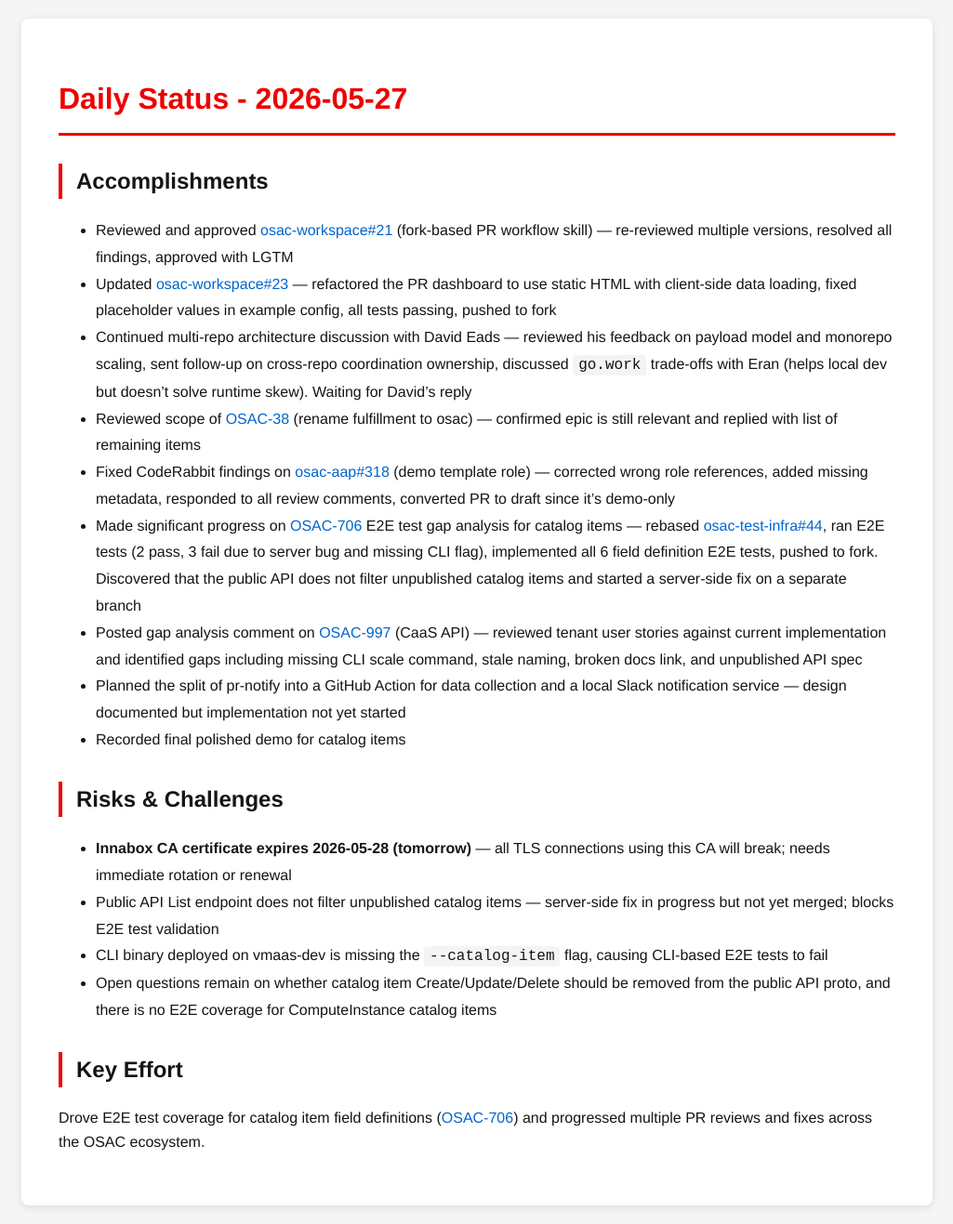
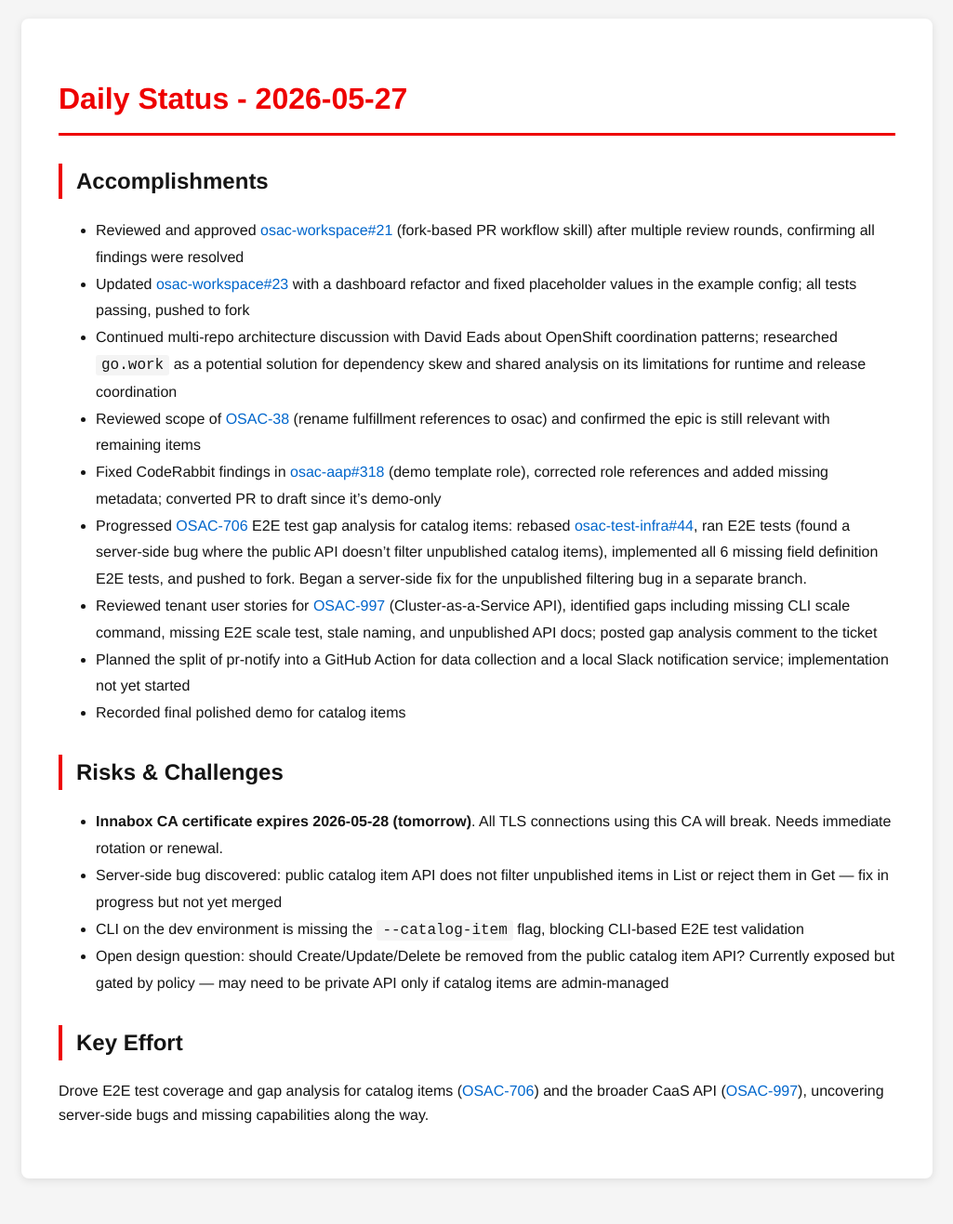
Before and after one commit to tzvatot/daily-status, a Jekyll site: the page built from 2026-05-27.md, in a window 1280 px wide. Shown: the whole page at 93% size, without its empty margins (127-1152 px from the left). Built offline with Jekyll 4.4.1, drawn with Linux system fonts in a browser that asks for light colours; after the commit the page ends 1288 px from its top, so only the background shows below that.

Commit message:
Daily status update - 2026-05-27

```diff
--- a/2026-05-27.md
+++ b/2026-05-27.md
@@ -7,21 +7,21 @@ date: 2026-05-27
 # Daily Status - 2026-05-27
 
 ## Accomplishments
-- Reviewed and approved [osac-workspace#21](https://github.com/osac-project/osac-workspace/pull/21) (fork-based PR workflow skill) — re-reviewed multiple versions, resolved all findings, approved with LGTM
-- Updated [osac-workspace#23](https://github.com/osac-project/osac-workspace/pull/23) — refactored the PR dashboard to use static HTML with client-side data loading, fixed placeholder values in example config, all tests passing, pushed to fork
-- Continued multi-repo architecture discussion with David Eads — reviewed his feedback on payload model and monorepo scaling, sent follow-up on cross-repo coordination ownership, discussed `go.work` trade-offs with Eran (helps local dev but doesn't solve runtime skew). Waiting for David's reply
-- Reviewed scope of [OSAC-38](https://redhat.atlassian.net/browse/OSAC-38) (rename fulfillment to osac) — confirmed epic is still relevant and replied with list of remaining items
-- Fixed CodeRabbit findings on [osac-aap#318](https://github.com/osac-project/osac-aap/pull/318) (demo template role) — corrected wrong role references, added missing metadata, responded to all review comments, converted PR to draft since it's demo-only
-- Made significant progress on [OSAC-706](https://redhat.atlassian.net/browse/OSAC-706) E2E test gap analysis for catalog items — rebased [osac-test-infra#44](https://github.com/osac-project/osac-test-infra/pull/44), ran E2E tests (2 pass, 3 fail due to server bug and missing CLI flag), implemented all 6 field definition E2E tests, pushed to fork. Discovered that the public API does not filter unpublished catalog items and started a server-side fix on a separate branch
-- Posted gap analysis comment on [OSAC-997](https://redhat.atlassian.net/browse/OSAC-997) (CaaS API) — reviewed tenant user stories against current implementation and identified gaps including missing CLI scale command, stale naming, broken docs link, and unpublished API spec
-- Planned the split of pr-notify into a GitHub Action for data collection and a local Slack notification service — design documented but implementation not yet started
+- Reviewed and approved [osac-workspace#21](https://github.com/osac-project/osac-workspace/pull/21) (fork-based PR workflow skill) after multiple review rounds, confirming all findings were resolved
+- Updated [osac-workspace#23](https://github.com/osac-project/osac-workspace/pull/23) with a dashboard refactor and fixed placeholder values in the example config; all tests passing, pushed to fork
+- Continued multi-repo architecture discussion with David Eads about OpenShift coordination patterns; researched `go.work` as a potential solution for dependency skew and shared analysis on its limitations for runtime and release coordination
+- Reviewed scope of [OSAC-38](https://redhat.atlassian.net/browse/OSAC-38) (rename fulfillment references to osac) and confirmed the epic is still relevant with remaining items
+- Fixed CodeRabbit findings in [osac-aap#318](https://github.com/osac-project/osac-aap/pull/318) (demo template role), corrected role references and added missing metadata; converted PR to draft since it's demo-only
+- Progressed [OSAC-706](https://redhat.atlassian.net/browse/OSAC-706) E2E test gap analysis for catalog items: rebased [osac-test-infra#44](https://github.com/osac-project/osac-test-infra/pull/44), ran E2E tests (found a server-side bug where the public API doesn't filter unpublished catalog items), implemented all 6 missing field definition E2E tests, and pushed to fork. Began a server-side fix for the unpublished filtering bug in a separate branch.
+- Reviewed tenant user stories for [OSAC-997](https://redhat.atlassian.net/browse/OSAC-997) (Cluster-as-a-Service API), identified gaps including missing CLI scale command, missing E2E scale test, stale naming, and unpublished API docs; posted gap analysis comment to the ticket
+- Planned the split of pr-notify into a GitHub Action for data collection and a local Slack notification service; implementation not yet started
 - Recorded final polished demo for catalog items
 
 ## Risks & Challenges
-- **Innabox CA certificate expires 2026-05-28 (tomorrow)** — all TLS connections using this CA will break; needs immediate rotation or renewal
-- Public API List endpoint does not filter unpublished catalog items — server-side fix in progress but not yet merged; blocks E2E test validation
-- CLI binary deployed on vmaas-dev is missing the `--catalog-item` flag, causing CLI-based E2E tests to fail
-- Open questions remain on whether catalog item Create/Update/Delete should be removed from the public API proto, and there is no E2E coverage for ComputeInstance catalog items
+- **Innabox CA certificate expires 2026-05-28 (tomorrow)**. All TLS connections using this CA will break. Needs immediate rotation or renewal.
+- Server-side bug discovered: public catalog item API does not filter unpublished items in List or reject them in Get — fix in progress but not yet merged
+- CLI on the dev environment is missing the `--catalog-item` flag, blocking CLI-based E2E test validation
+- Open design question: should Create/Update/Delete be removed from the public catalog item API? Currently exposed but gated by policy — may need to be private API only if catalog items are admin-managed
 
 ## Key Effort
-Drove E2E test coverage for catalog item field definitions ([OSAC-706](https://redhat.atlassian.net/browse/OSAC-706)) and progressed multiple PR reviews and fixes across the OSAC ecosystem.
+Drove E2E test coverage and gap analysis for catalog items ([OSAC-706](https://redhat.atlassian.net/browse/OSAC-706)) and the broader CaaS API ([OSAC-997](https://redhat.atlassian.net/browse/OSAC-997)), uncovering server-side bugs and missing capabilities along the way.
```
